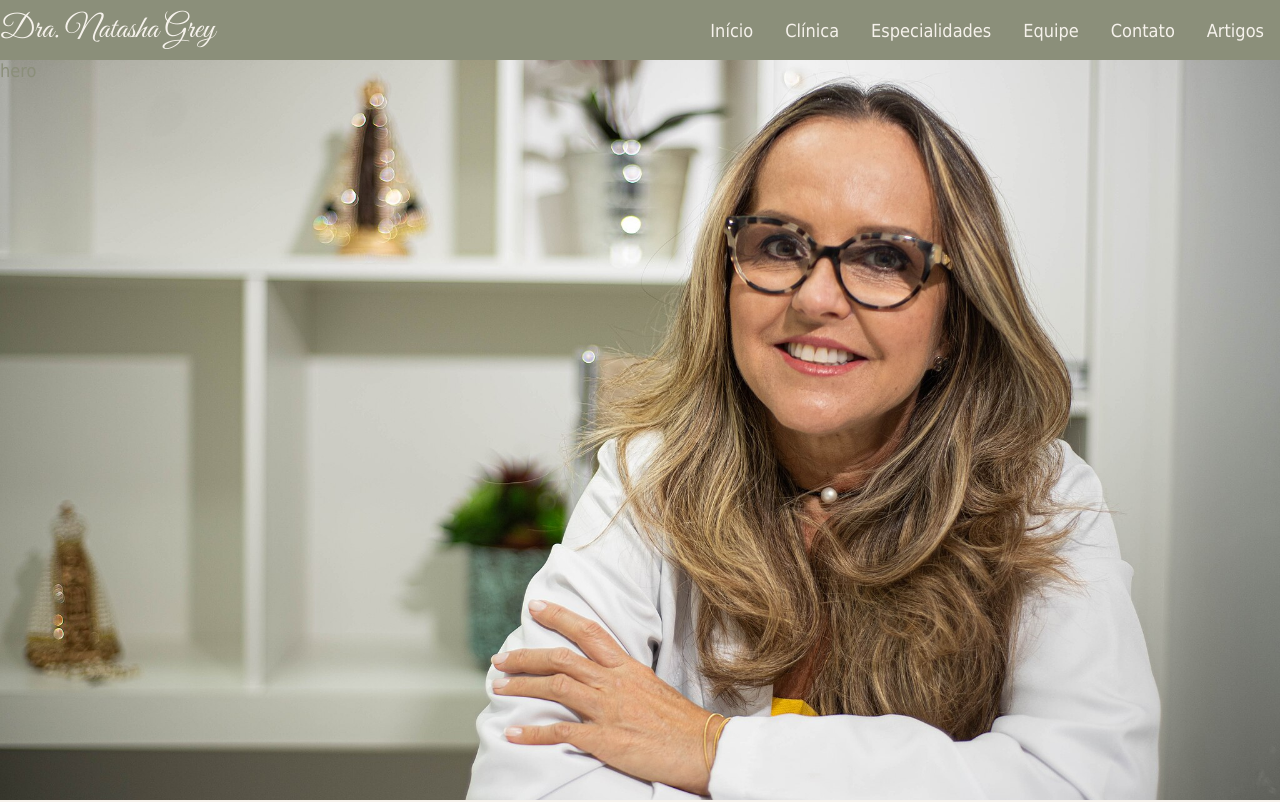
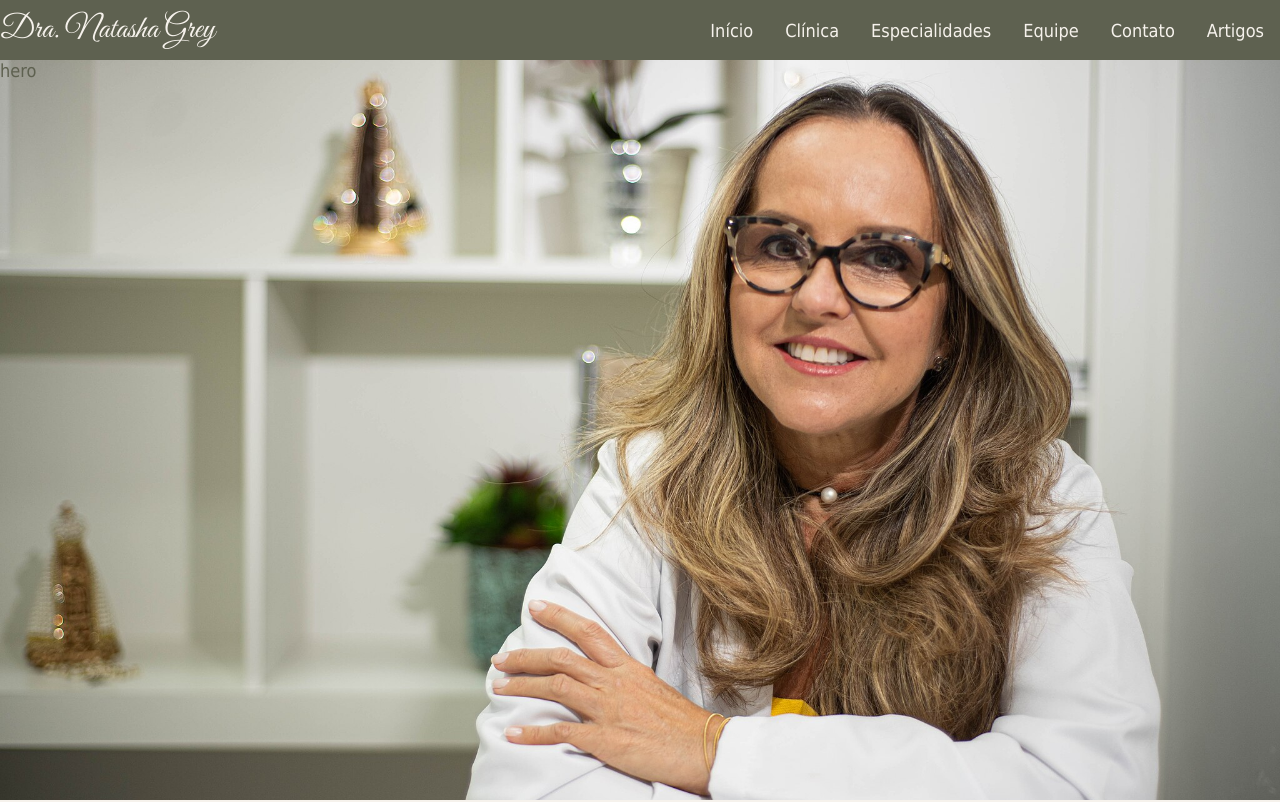
Before and after one commit to mchlima/site-dra-natasha-grey, a Nuxt app: page / in a window 1280 px wide. Shown: the top 802 px of the page. Built offline with nearby package versions, Linux system fonts and the light colour scheme; a web font is replaced by a local one.

Commit message:
feat: acessibility

```diff
--- a/app/app.vue
+++ b/app/app.vue
@@ -197,7 +197,7 @@
 }
 
 .topbar {
-  background-color: #8B8F7A;
+  background-color: #5e6150;
   color: #F6F2EC;
   height: var(--topbar-height);
   display: flex;
@@ -420,7 +420,7 @@
 }
 
 .contact .contact-buttons>button {
-  background-color: #8B8F7A;
+  background-color: #5e6150;
   color: #F6F2EC;
   border: none;
   padding: 1rem 2rem;
@@ -455,7 +455,7 @@
 }
 
 .contact .contact-form button {
-  background-color: #8B8F7A;
+  background-color: #5e6150;
   color: #F6F2EC;
   border: none;
   padding: 1rem 2rem;
@@ -482,7 +482,7 @@ body {
 
 body {
   background-color: #F6F2EC;
-  color: #8B8F7A;
+  color: #5e6150;
   font-family: Tahoma, sans-serif;
   font-weight: 400;
   font-style: normal;
--- a/nuxt.config.ts
+++ b/nuxt.config.ts
@@ -10,6 +10,9 @@ export default defineNuxtConfig({
   ],
   app: {
     head: {
+      htmlAttrs: {
+        lang: "pt-br",
+      },
       title: "Dra. Natasha Grey - Odontologia",
       meta: [
         { name: "description", content: "Clínica Odontológica em São Paulo" },
```
